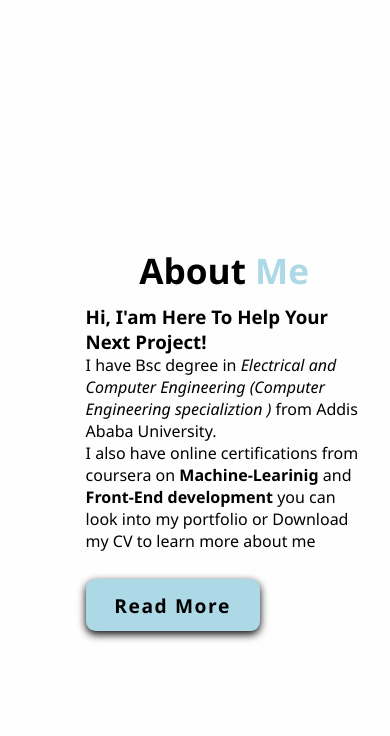
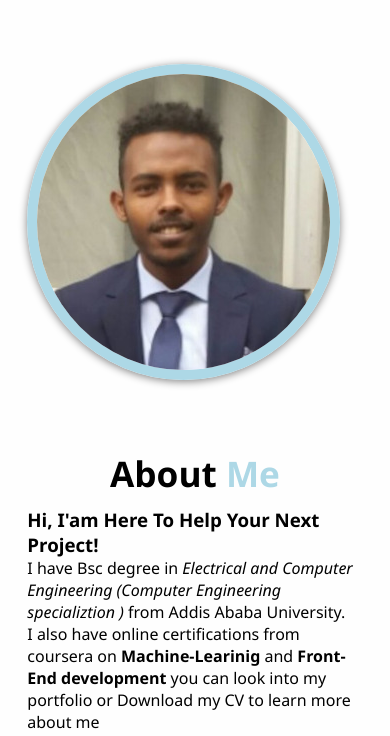
Before and after one commit to yohannesjovany/yohannesjovany.github.io, a plain HTML site: page index.html in a window 390 px wide. Shown: the part 878-1614 px from the top of the page. Drawn offline with nearby package versions, Linux system fonts and the light colour scheme.

Commit message:
added about image

```diff
--- a/css/style.css
+++ b/css/style.css
@@ -228,7 +228,16 @@ span {
 }
 
 .about-img {
-    width: 70vw;
+    display: inline-flex;
+    width: 70vh;
+    margin-right: 2rem;
+}
+
+.about-img img {
+    width: 100%;
+    border: 10px solid lightblue;
+    border-radius: 50%;
+    box-shadow: 0 .1rem .5rem gray;
 }
 
 .heading {
@@ -257,7 +266,9 @@ span {
 }
 
 .services-box:hover {
-    box-shadow: 0 .1rem .2rem black;
+    margin-right: 2rem;
+    margin-right: 2rem;
+    margin-right: 2rem;
     transform: scale(1.02);
 }
 
@@ -405,6 +416,9 @@ footer {
         position: relative;
         z-index: 50;
     }
+    .about {
+        flex-wrap: wrap;
+    }
 }
 
 @media (max-width:768px) {
--- a/index.html
+++ b/index.html
@@ -80,6 +80,7 @@
                     <div class="circle">
 
                     </div>
+
                 </div>
                 <div class="overlay"></div>
             </article>
@@ -88,7 +89,7 @@
 
         <section class="about" id="about">
             <div class="about-img">
-                <img src="images/" alt="">
+                <img class="about-img" src="images/kk.jpg" alt="">
             </div>
             <div class="about-content">
                 <h2 class="heading">About <span>Me</span></h2>
```
Also changed, not shown: images/kk.jpg (added).
